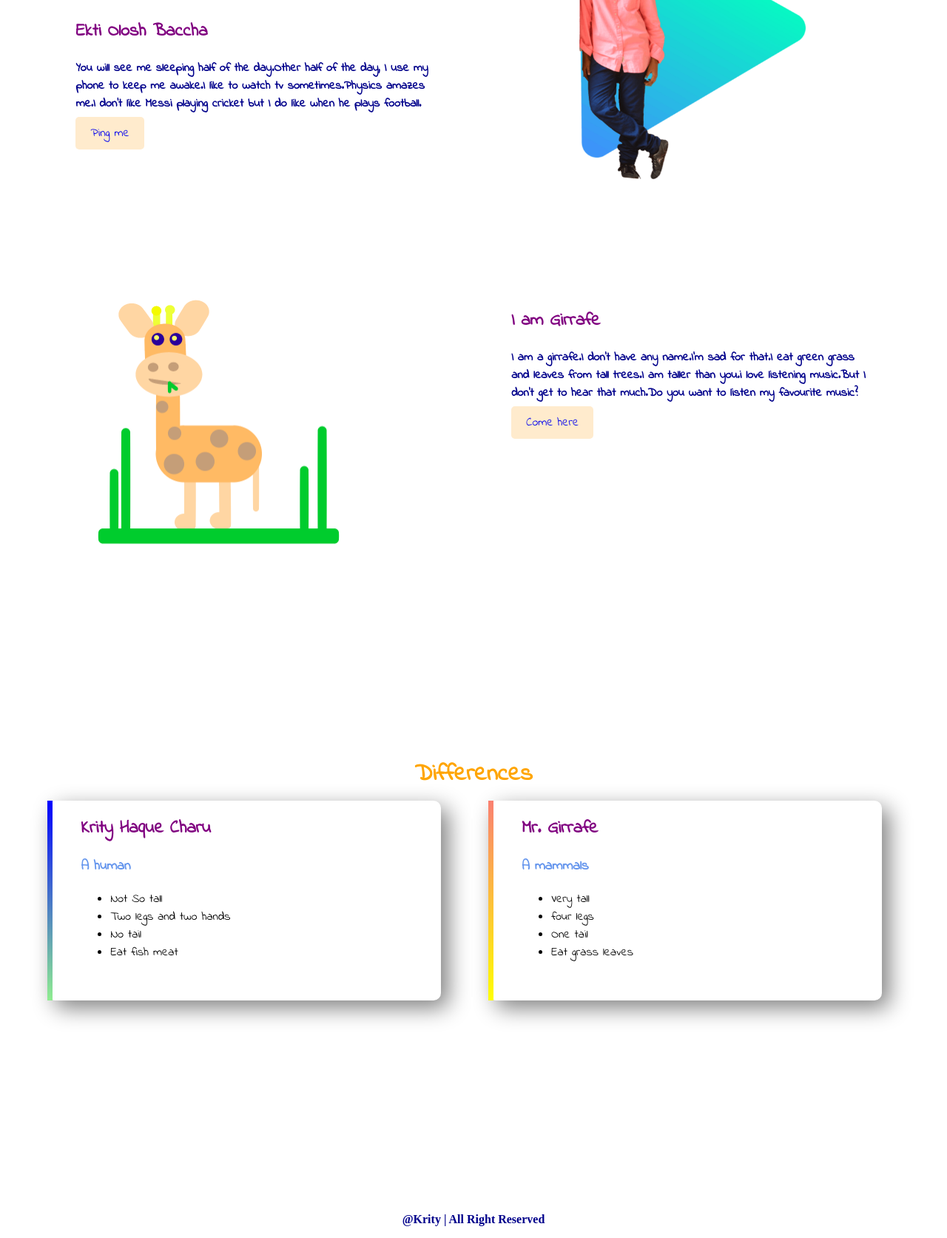
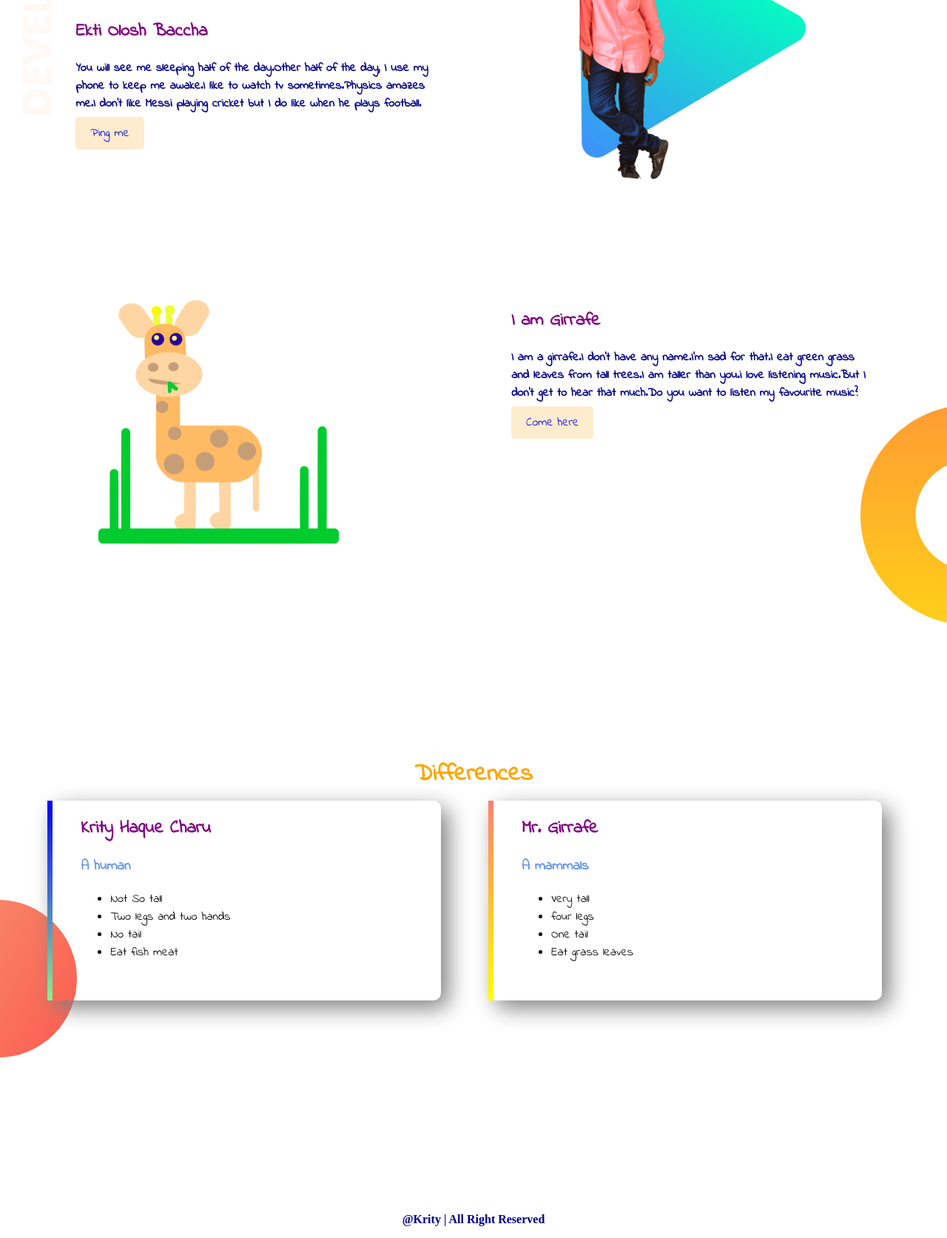
Before and after one commit to KrityHaqueCharu/web-portfolio, a plain HTML site: page images/index.html in a window 1280 px wide. Shown: the part 204-1877 px from the top of the page at 74% size. Drawn offline with Linux system fonts and the light colour scheme; files whose address does not match are found by name.

Commit message:
first website

```diff
--- a/images/index.html
+++ b/images/index.html
@@ -18,7 +18,7 @@
             <a class="link" target="_blank" href="https://www.facebook.com/krityhaq.charu">Ping me</a>
         </div>
         <div class="half">
-            <img src="C:\Users\Charu\Downloads\image 6.png">
+            <img src="image 6.png">
         </div>
      </section>
      <section class="middle">
--- a/images/style.css
+++ b/images/style.css
@@ -27,7 +27,7 @@ p{
     width:100%;
 }
 .top{
-   background-image:url("images/top-banner.png") ;
+   background-image:url("top-banner.png") ;
    background-repeat: no-repeat;
 }
 section{
@@ -49,7 +49,7 @@ a:hover{
     width:80%;
 }
 .middle{
-    background-image:url("images/dream-bg.png") ;
+    background-image:url("dream-bg.png") ;
     background-repeat: no-repeat;
     background-position: right;
  }
@@ -65,7 +65,7 @@ a:hover{
      height:270px;
  }
  .last{
-     background-image: url("images/exp-bg.png");
+     background-image: url("exp-bg.png");
      background-repeat: no-repeat;
      background-position:left ;
  }
```
